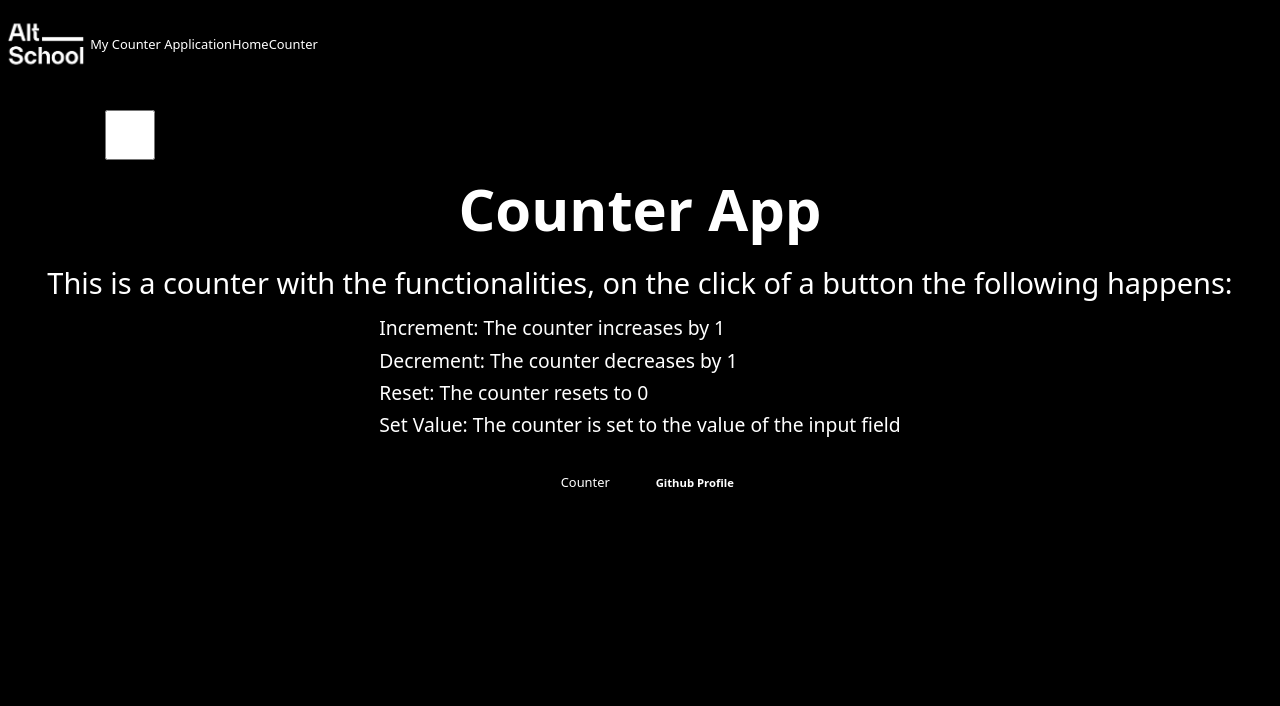
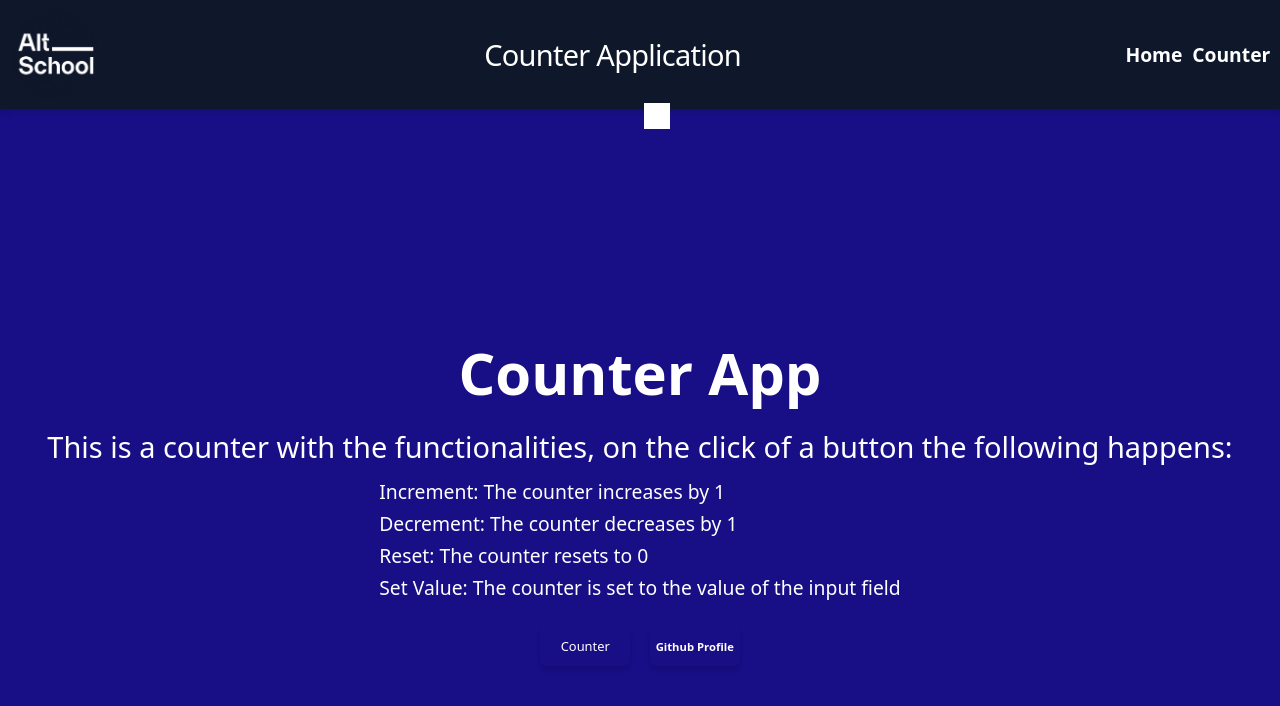
Before and after one commit to Fortzy05/AltSchool-Final-Exam, a Vue app in the folder AltSchool-final-exam/: page / in a window 1280 px wide. Shown: the top 706 px of the page. Built offline with nearby package versions, Linux system fonts and the light colour scheme.

Commit message:
completing the styling

```diff
--- a/AltSchool-final-exam/src/App.css
+++ b/AltSchool-final-exam/src/App.css
@@ -10,7 +10,7 @@
 
 
 body {
-    background-color: black;
+    background-color: rgb(24, 14, 134);
     color: white;
 
 }
@@ -28,6 +28,67 @@ input {
     font-size: 16px;
 }
 
+.slider {
+    position: absolute;
+    cursor: pointer;
+    top: 0;
+    left: 0;
+    right: 0;
+    bottom: 0;
+    background-color: #ccc;
+    -webkit-transition: 0.4s;
+    transition: 0.4s;
+}
+
+.slider:before {
+    position: absolute;
+    content: "";
+    height: 26px;
+    width: 26px;
+    left: 4px;
+    bottom: 4px;
+    background-color: white;
+    -webkit-transition: 0.4s;
+    transition: 0.4s;
+}
+
+input:checked+.slider {
+    background-color: #2196f3;
+}
+
+input:focus+.slider {
+    box-shadow: 0 0 1px #2196f3;
+}
+
+input:checked+.slider:before {
+    -webkit-transform: translateX(26px);
+    -ms-transform: translateX(26px);
+    transform: translateX(26px);
+}
+
+
+.slider.round {
+    border-radius: 34px;
+}
+
+.slider.round:before {
+    border-radius: 50%;
+}
+
+
+body.dark-mode {
+    background-color: #333;
+    color: #fff;
+}
+
+body.dark-mode .switch {
+    background-color: #666;
+}
+
+body.dark-mode .slider:before {
+    background-color: #333;
+}
+
 
 
 @keyframes fadeIn {
--- a/AltSchool-final-exam/src/App.vue
+++ b/AltSchool-final-exam/src/App.vue
@@ -1,5 +1,5 @@
 <template>
-  <div class="h-full ">
+  <div class="h-[100vh] w-[100vw] max-w-[100%]">
     <Navbar />
     <ToggleSwitch />
     <router-view />
@@ -18,11 +18,3 @@ export default {
   },
 };
 </script>
-
-<style>
-.app {
-  width: 100vw;
-  max-width: 100%;
-  height: 100vh;
-}
-</style>
--- a/AltSchool-final-exam/src/components/NavBar.vue
+++ b/AltSchool-final-exam/src/components/NavBar.vue
@@ -1,10 +1,26 @@
 <template>
-  <nav class="flex items-center ">
-    <img class="w-28 h-28" src="../assets/AltSchoolLogo.png" alt="">
-    <div>My Counter Application</div>
-    <div class="">
-      <router-link to="/">Home</router-link>
-      <router-link to="/counter" class="dark">Counter</router-link>
+  <nav
+    class="flex items-center justify-between hover:bg-slate-900 bg-inherit w-full p-3 my-0 mx-auto shadow-md text-inherit"
+  >
+    <img
+      class="w-28 h-28 hover:bg-gray-500 rounded-full"
+      src="../assets/AltSchoolLogo.png"
+      alt=""
+    />
+    <div class="text-4xl font-light ml-4 tracking-tight hover:tracking-wide">
+      Counter Application
+    </div>
+    <div class="flex gap-3 justify-between ml-4">
+      <router-link
+        to="/"
+        class="text-2xl font-extrabold text-inherit hover:tracking-wide"
+        >Home</router-link
+      >
+      <router-link
+        to="/counter"
+        class="text-2xl text-inherit font-extrabold hover:tracking-wide"
+        >Counter</router-link
+      >
     </div>
   </nav>
 </template>
--- a/AltSchool-final-exam/src/components/NotFound.vue
+++ b/AltSchool-final-exam/src/components/NotFound.vue
@@ -1,10 +1,10 @@
 <template>
-    <main class='not-found'>
-      <div class='image_wrapper'>
-        <img src='@/assets/404.svg' />
+    <main class='flex flex-col justify-center items-center gap-5 h-[cal(100vh-80px)] my-0 mx-auto'>
+      <div class='w-50 h-50'>
+        <img class="w-full" src='../assets/222468-P1PZG2-870.jpg' />
       </div>
-      <h1 class='heading-main'>404 Not Found</h1>
-      <p class='error__msg'>Sorry, the page you requested could not be found.</p>
+      <h1 class='text-5xl mb-5 text-center font-extrabold '>404 Not Found</h1>
+      <p class='text-3xl text-center'>Sorry, the page you requested could not be found.</p>
     </main>
   </template>
 
@@ -13,36 +13,3 @@
     name: 'NotFound'
   };
   </script>
-
-  <style>
-  /* ... */
-  .not-found{
-    display: flex;
-    flex-direction: column;
-    justify-content: center;
-    align-items: center;
-    gap: 20px;
-    height: calc(100vh - 80px);
-    width: 98%;
-    margin: 0 auto;
-  }
-  .image_wrapper{
-    width: 200px;
-    height: 200px;
-  }
-  .image_wrapper img{
-    width: 100%;
-  }
-  .heading-main{
-    font-size: 48px;
-    margin-bottom: 16px;
-    text-align: center;
-    font-family: primaryFont;
-    font-weight: bolder;
-  }
-  .error__msg{
-    font-family: terFont;
-    font-size: 16px;
-    text-align: center;
-  }
-  </style>
--- a/AltSchool-final-exam/src/components/ToggleSwitch.vue
+++ b/AltSchool-final-exam/src/components/ToggleSwitch.vue
@@ -1,8 +1,11 @@
 <template>
-  <label>
-    <input type="checkbox" v-model="isDarkMode" />
-    <span></span>
+  <div class="absolute top-25 left-1/2 -translate-x-[50%]">
+    <label class="relative inline w-15 h-[36px]  ">
+    <input class="h-0 w-0 opacity-0 rounded-[30%]" type="checkbox" v-model="isDarkMode" />
+    <span class="slider"></span>
   </label>
+  </div>
+
 </template>
 <script>
 export default {
```
Also changed, not shown: AltSchool-final-exam/src/assets/222468-P1PZG2-870.jpg (added), AltSchool-final-exam/src/assets/404.svg.
